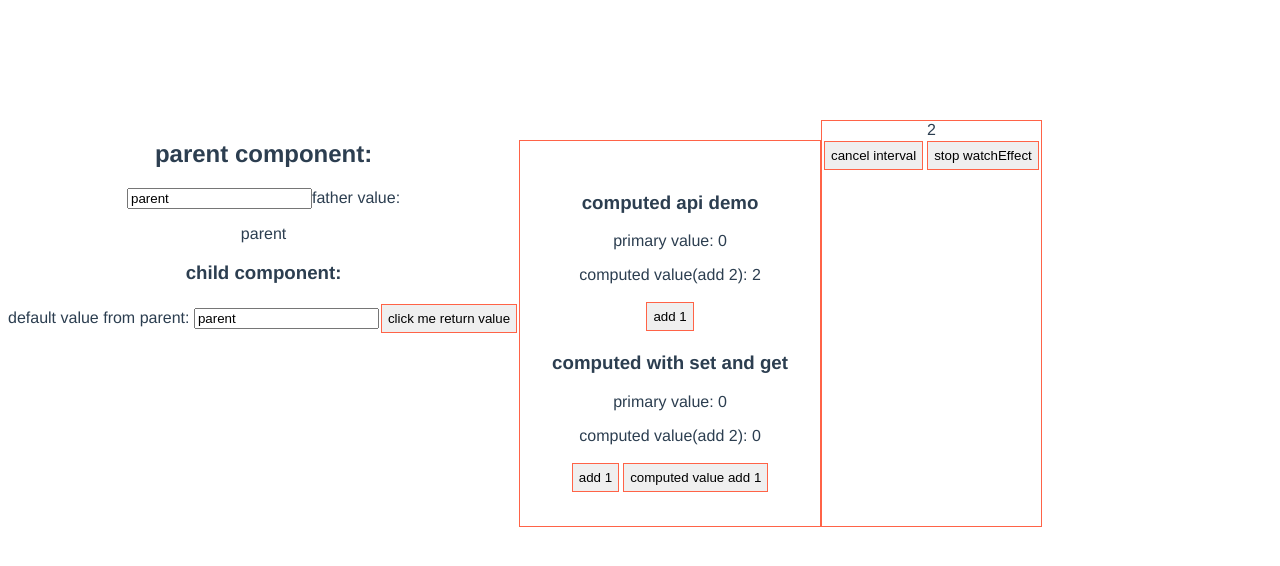
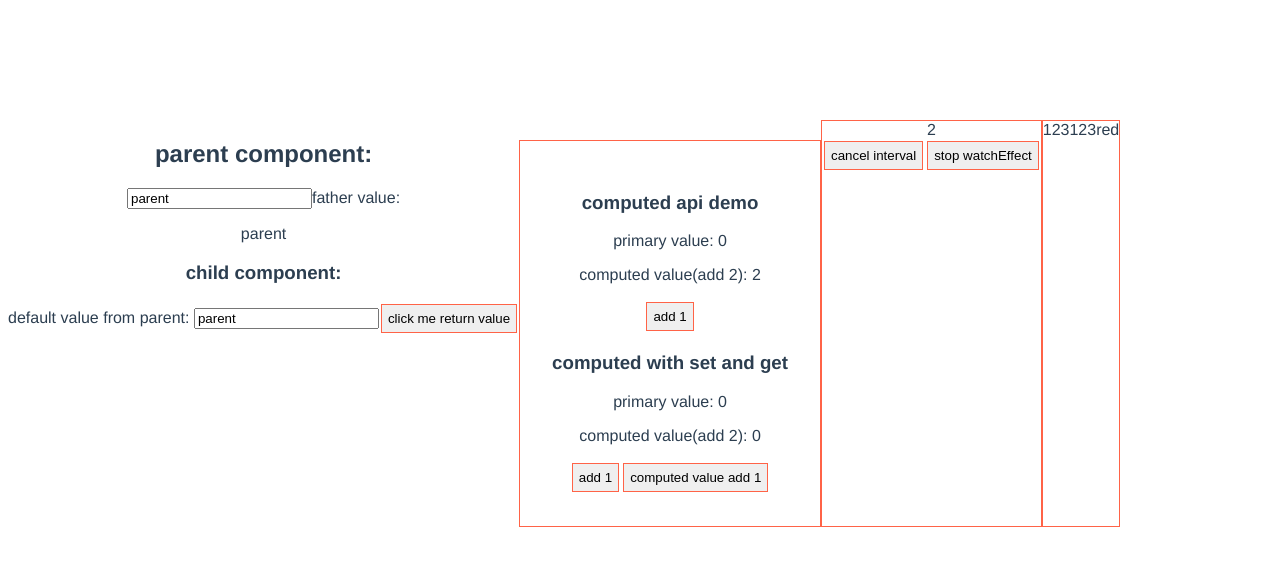
Before and after one commit to whj768702/vuenext, a Vue app: page / in a window 1280 px wide. Shown: the top 566 px of the page. Built offline with nearby package versions, Linux system fonts and the light colour scheme.

Commit message:
feat: provide inject

```diff
--- a/src/App.vue
+++ b/src/App.vue
@@ -10,6 +10,7 @@
     </div>
     <ComputedComponent/>
     <WatchEffect/>
+    <ProvideInject/>
   </div>
 </template>
 
@@ -18,13 +19,15 @@
   import HelloWorld from './components/HelloWorld.vue';
   import ComputedComponent from './components/ComputedComponent';
   import WatchEffect from './components/WatchEffect';
+  import ProvideInject from './components/ProvideInject';
 
   export default {
     name: 'App',
     components: {
       HelloWorld,
       ComputedComponent,
-      WatchEffect
+      WatchEffect,
+      ProvideInject
     },
     setup() {
       const parentMsg = ref('parent');
--- /dev/null
+++ b/src/components/ProvideInject.vue
@@ -0,0 +1,25 @@
+<template>
+  <div class="provide-inject">
+    <span>123123</span>
+    <span>{{fontColor}}</span>
+  </div>
+</template>
+
+<script>
+  import {inject} from 'vue';
+  import fontColorSymbol from './provide';
+
+  export default {
+    name: "ProvideInject",
+    setup() {
+      const fontColor = inject(fontColorSymbol, 'red');
+      return {fontColor};
+    }
+  };
+</script>
+
+<style scoped>
+.provide-inject{
+  border: 1px solid tomato;
+}
+</style>
--- /dev/null
+++ b/src/components/provide.js
@@ -0,0 +1,7 @@
+import {provide} from 'vue';
+
+const fontColorSymbol = Symbol();
+
+provide(fontColorSymbol, 'tomato');
+
+export default fontColorSymbol;
```
